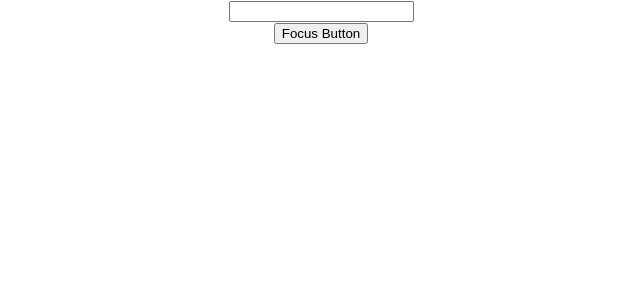
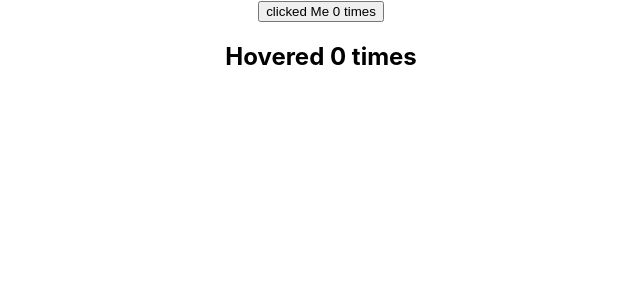
Before and after one commit to sekhar18virat/reactLearning, a React (Create React App) app: page / in a window 1280 px wide. Shown: the top 300 px of the page, without its empty margins (319-959 px from the left). Built offline with nearby package versions, Linux system fonts and the light colour scheme.

Commit message:
Need for higher order components

```diff
--- a/src/App.js
+++ b/src/App.js
@@ -13,6 +13,8 @@
 import ReactFragments from './components/ReactFragments';
 import RefsUsage from './components/RefsUsage';
 import Frchild from './components/Frchild';
+import HigherOrderComponents from './components/HigherOrderComponents';
+import HoverCounter from './components/HoverCounter';
 function App() {
   return (
     <div className="App">
@@ -25,7 +27,10 @@
  {/* <FormValue /> */}
  {/* <ReactFragments /> */}
  {/* <RefsUsage /> */}
- <Frchild />
+ {/* <Frchild />
+  */}
+  <HigherOrderComponents />
+  <HoverCounter />
       {/* <Message /> */}
       {/* <Greet name = "sekhar" value = "sekhar"/>
       <Greet name = "react" value = "react"/>
--- /dev/null
+++ b/src/components/HigherOrderComponents.js
@@ -0,0 +1,28 @@
+import React, { Component } from 'react'
+
+class HigherOrderComponents extends Component {
+    constructor(props) {
+      super(props)
+
+      this.state = {
+         count : 0
+      }
+      this.countIncrement = this.countIncrement.bind(this)
+    }
+
+    countIncrement  = () =>{
+        this.setState(prevState => {
+           return {count : prevState.count + 1}
+        })
+    }
+  render() {
+    return (
+      <div>
+        {/* const count = this.state.count */}
+        <button onClick={this.countIncrement}> clicked Me {this.state.count} times</button>
+      </div>
+    )
+  }
+}
+
+export default HigherOrderComponents
--- /dev/null
+++ b/src/components/HoverCounter.js
@@ -0,0 +1,29 @@
+import React, { Component } from 'react'
+
+class HoverCounter extends Component {
+    constructor(props) {
+      super(props)
+
+      this.state = {
+         count : 0
+      }
+      this.incrementCount = this.incrementCount.bind(this)
+    }
+    incrementCount = () =>{
+        this.setState(prevState => {
+            return {
+                count : prevState.count+1
+            }
+        })
+    }
+
+  render() {
+    return (
+      <div>
+        <h2 onMouseOver={this.incrementCount}>Hovered {this.state.count} times</h2>
+      </div>
+    )
+  }
+}
+
+export default HoverCounter
```
